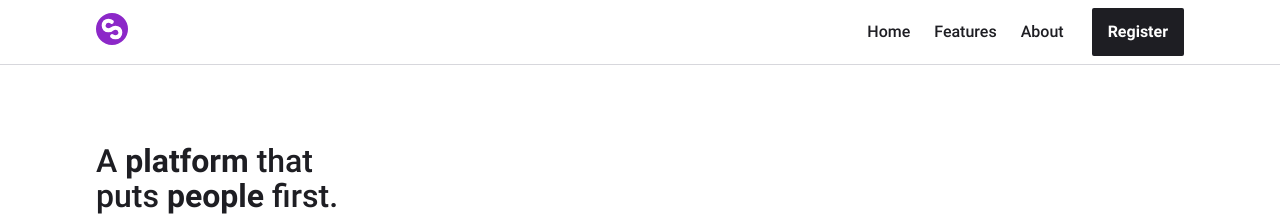
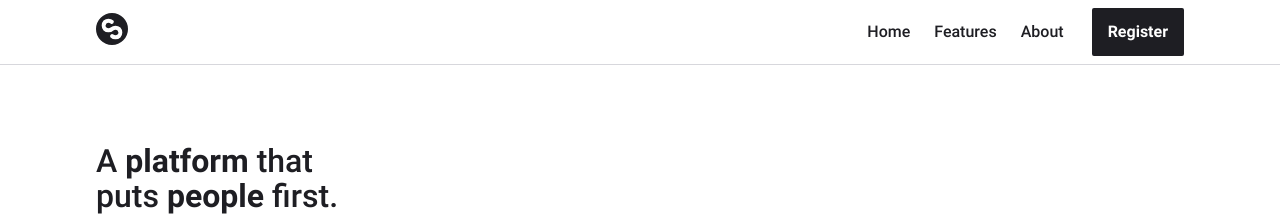
Before and after one commit to scottdejonge/sible.org, a Jekyll site: the page built from pages/index.html, in a window 1280 px wide and 900 px high. Shown: the top 216 px of the window. Built offline with Jekyll 4.4.1, drawn with Linux system fonts in a browser that asks for light colours.

Commit message:
Logo dark

```diff
--- a/_includes/template/logo.html
+++ b/_includes/template/logo.html
@@ -1,4 +1,4 @@
-<a class="logo color-primary" href="{{ site.baseurl }}/">
+<a class="logo color-dark" href="{{ site.baseurl }}/">
   {% include svg/logo.svg %}
   <span class="screen-reader">{{ site.title }}</span>
 </a>
```
